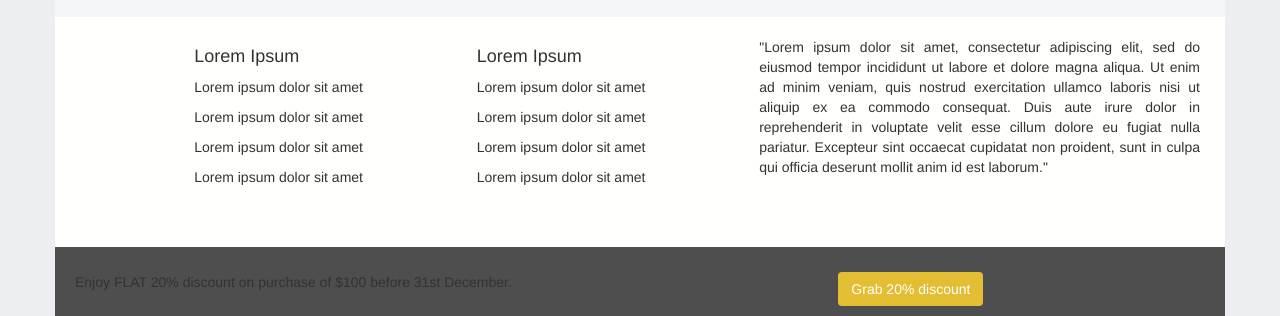
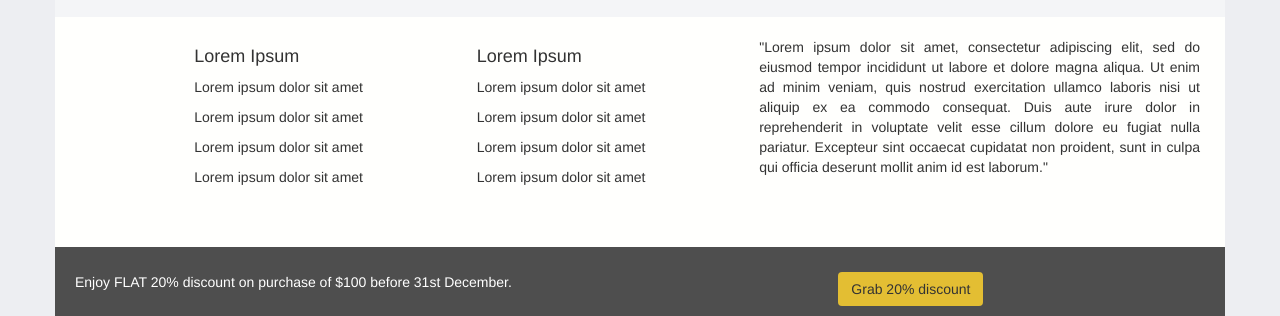
Before and after one commit to rajucs/landingpage1, a plain HTML site: page index.html in a window 1280 px wide. Shown: the part 1251-1567 px from the top of the page. Drawn offline with Linux system fonts and the light colour scheme; a script that the page names is missing.

Commit message:
Update index.html

```diff
--- a/index.html
+++ b/index.html
@@ -108,11 +108,11 @@
                 </div>
             </div>
             <div class="row" style="padding: 10px 20px 10px 5px;background-color: #4E4E4E">
-                <div class="col-md-8" style="padding-top: 15px;">
+                <div class="col-md-8" style="padding-top: 15px; color: white;">
                     <p>Enjoy FLAT 20% discount on purchase of $100 before 31st December.</p>
                 </div>
                 <div class="col-md-4" style="padding-top: 15px">
-                    <button class="btn" style="background-color: #E3BE33;color: white;"> Grab 20% discount</button>
+                    <button class="btn" style="background-color: #E3BE33;"> Grab 20% discount</button>
                 </div>
             </div>
 
```
